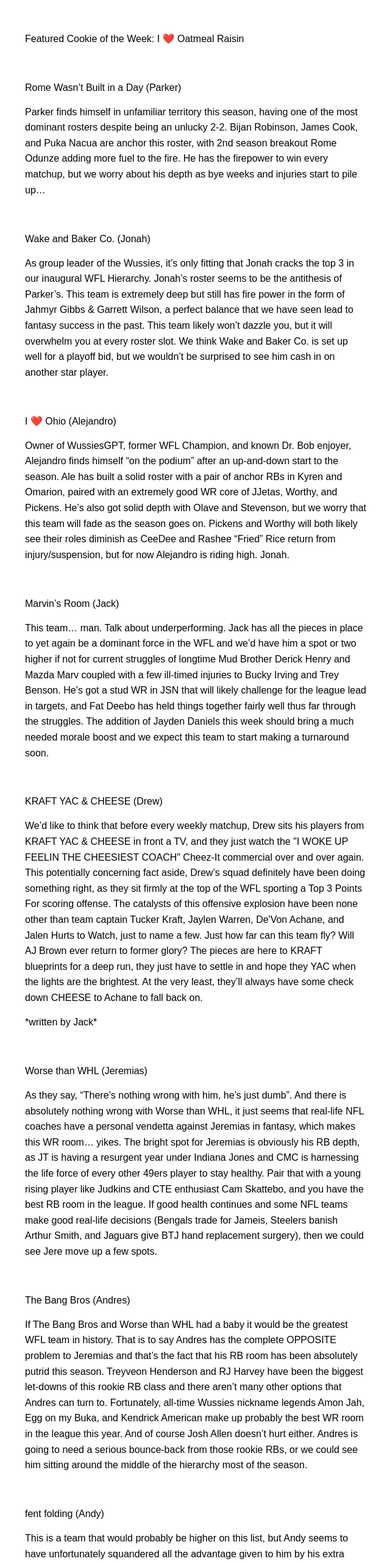
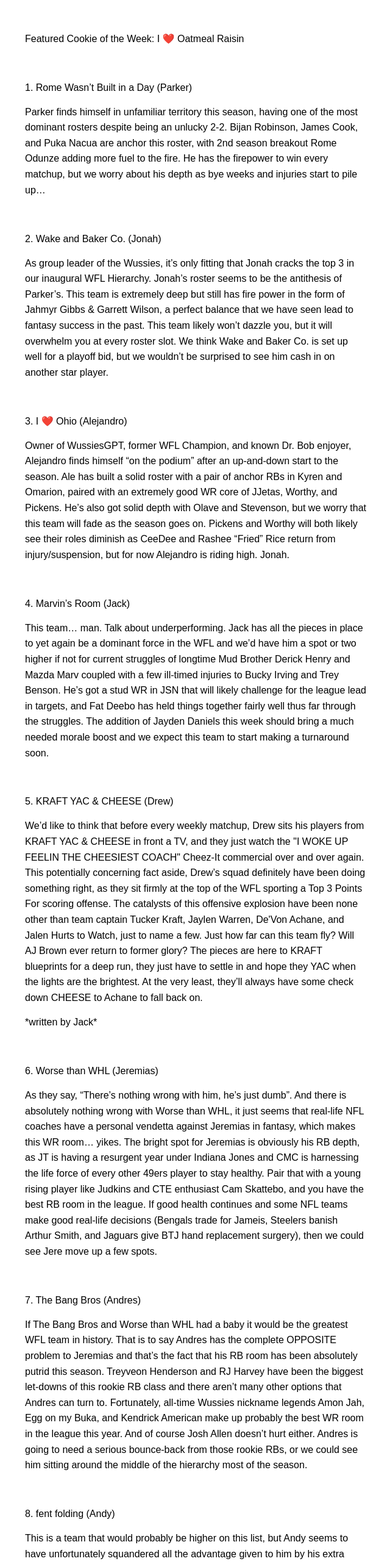
Before and after one commit to andyragu/wfl-website, a Next.js app: page /articles/wfl-weekly-5 in a window 1280 px wide. Shown: the part 3780-6344 px from the top of the page at 61% size, without its empty margins (319-959 px from the left). Built offline with nearby package versions, Linux system fonts and the light colour scheme.

Commit message:
added numbers

```diff
--- a/src/app/articles/wfl-weekly-5/page.tsx
+++ b/src/app/articles/wfl-weekly-5/page.tsx
@@ -57,35 +57,35 @@ export default function WFLWeekly5(){
                     <p>&nbsp;</p>
                     <ol>
                     <li>
-                    <p><span style={{ whiteSpace: 'pre-wrap' }} data-tt="{&quot;paragraphStyle&quot;:{&quot;alignment&quot;:4,&quot;style&quot;:102,&quot;writingDirection&quot;:1}}">Rome Wasn&rsquo;t Built in a Day (Parker) </span></p>
+                    <p><span style={{ whiteSpace: 'pre-wrap' }} data-tt="{&quot;paragraphStyle&quot;:{&quot;alignment&quot;:4,&quot;style&quot;:102,&quot;writingDirection&quot;:1}}">1. Rome Wasn&rsquo;t Built in a Day (Parker) </span></p>
                     </li>
                     </ol>
                     <p><span style={{ whiteSpace: 'pre-wrap' }} data-tt="{&quot;paragraphStyle&quot;:{&quot;alignment&quot;:4,&quot;writingDirection&quot;:1}}">Parker finds himself in unfamiliar territory this season, having one of the most dominant rosters despite being an unlucky 2-2. Bijan Robinson, James Cook, and Puka Nacua are anchor this roster, with 2nd season breakout Rome Odunze adding more fuel to the fire. He has the firepower to win every matchup, but we worry about his depth as bye weeks and injuries start to pile up&hellip; </span></p>
                     <p>&nbsp;</p>
                     <ol>
                     <li>
-                    <p><span style={{ whiteSpace: 'pre-wrap' }} data-tt="{&quot;paragraphStyle&quot;:{&quot;alignment&quot;:4,&quot;style&quot;:102,&quot;writingDirection&quot;:1,&quot;startingListItemNumber&quot;:2}}">Wake and Baker Co. (Jonah) </span></p>
+                    <p><span style={{ whiteSpace: 'pre-wrap' }} data-tt="{&quot;paragraphStyle&quot;:{&quot;alignment&quot;:4,&quot;style&quot;:102,&quot;writingDirection&quot;:1,&quot;startingListItemNumber&quot;:2}}">2. Wake and Baker Co. (Jonah) </span></p>
                     </li>
                     </ol>
                     <p><span style={{ whiteSpace: 'pre-wrap' }} data-tt="{&quot;paragraphStyle&quot;:{&quot;alignment&quot;:4,&quot;writingDirection&quot;:1}}">As group leader of the Wussies, it&rsquo;s only fitting that Jonah cracks the top 3 in our inaugural WFL Hierarchy. Jonah&rsquo;s roster seems to be the antithesis of Parker&rsquo;s. This team is extremely deep but still has fire power in the form of Jahmyr Gibbs &amp; Garrett Wilson, a perfect balance that we have seen lead to fantasy success in the past. This team likely won&rsquo;t dazzle you, but it will overwhelm you at every roster slot. We think Wake and Baker Co. is set up well for a playoff bid, but we wouldn&rsquo;t be surprised to see him cash in on another star player. </span></p>
                     <p>&nbsp;</p>
                     <ol>
                     <li>
-                    <p><span style={{ whiteSpace: 'pre-wrap' }} data-tt="{&quot;paragraphStyle&quot;:{&quot;alignment&quot;:4,&quot;style&quot;:102,&quot;writingDirection&quot;:1,&quot;startingListItemNumber&quot;:3}}">I ❤️ Ohio (Alejandro) </span></p>
+                    <p><span style={{ whiteSpace: 'pre-wrap' }} data-tt="{&quot;paragraphStyle&quot;:{&quot;alignment&quot;:4,&quot;style&quot;:102,&quot;writingDirection&quot;:1,&quot;startingListItemNumber&quot;:3}}">3. I ❤️ Ohio (Alejandro) </span></p>
                     </li>
                     </ol>
                     <p><span style={{ whiteSpace: 'pre-wrap' }} data-tt="{&quot;paragraphStyle&quot;:{&quot;alignment&quot;:4,&quot;writingDirection&quot;:1}}">Owner of WussiesGPT, former WFL Champion, and known Dr. Bob enjoyer, Alejandro finds himself &ldquo;on the podium&rdquo; after an up-and-down start to the season. Ale has built a solid roster with a pair of anchor RBs in Kyren and Omarion, paired with an extremely good WR core of JJetas, Worthy, and Pickens. He&rsquo;s also got solid depth with Olave and Stevenson, but we worry that this team will fade as the season goes on. Pickens and Worthy will both likely see their roles diminish as CeeDee and Rashee &ldquo;Fried&rdquo; Rice return from injury/suspension, but for now Alejandro is riding high. Jonah. </span></p>
                     <p>&nbsp;</p>
                     <ol>
                     <li>
-                    <p><span style={{ whiteSpace: 'pre-wrap' }} data-tt="{&quot;paragraphStyle&quot;:{&quot;alignment&quot;:4,&quot;style&quot;:102,&quot;writingDirection&quot;:1,&quot;startingListItemNumber&quot;:4}}">Marvin&rsquo;s Room (Jack) </span></p>
+                    <p><span style={{ whiteSpace: 'pre-wrap' }} data-tt="{&quot;paragraphStyle&quot;:{&quot;alignment&quot;:4,&quot;style&quot;:102,&quot;writingDirection&quot;:1,&quot;startingListItemNumber&quot;:4}}">4. Marvin&rsquo;s Room (Jack) </span></p>
                     </li>
                     </ol>
                     <p><span style={{ whiteSpace: 'pre-wrap' }} data-tt="{&quot;paragraphStyle&quot;:{&quot;alignment&quot;:4,&quot;writingDirection&quot;:1}}">This team&hellip; man. Talk about underperforming. Jack has all the pieces in place to yet again be a dominant force in the WFL and we&rsquo;d have him a spot or two higher if not for current struggles of longtime Mud Brother Derick Henry and Mazda Marv coupled with a few ill-timed injuries to Bucky Irving and Trey Benson. He&rsquo;s got a stud WR in JSN that will likely challenge for the league lead in targets, and Fat Deebo has held things together fairly well thus far through the struggles. The addition of Jayden Daniels this week should bring a much needed morale boost and we expect this team to start making a turnaround soon. </span></p>
                     <p>&nbsp;</p>
                     <ol>
                     <li>
-                    <p><span style={{ whiteSpace: 'pre-wrap' }} data-tt="{&quot;paragraphStyle&quot;:{&quot;alignment&quot;:4,&quot;style&quot;:102,&quot;writingDirection&quot;:1,&quot;startingListItemNumber&quot;:5}}">KRAFT YAC &amp; CHEESE (Drew) </span></p>
+                    <p><span style={{ whiteSpace: 'pre-wrap' }} data-tt="{&quot;paragraphStyle&quot;:{&quot;alignment&quot;:4,&quot;style&quot;:102,&quot;writingDirection&quot;:1,&quot;startingListItemNumber&quot;:5}}">5. KRAFT YAC &amp; CHEESE (Drew) </span></p>
                     </li>
                     </ol>
                     <p><span style={{ whiteSpace: 'pre-wrap' }} data-tt="{&quot;paragraphStyle&quot;:{&quot;alignment&quot;:4,&quot;writingDirection&quot;:1}}">We&rsquo;d like to think that before every weekly matchup, Drew sits his players from KRAFT YAC &amp; CHEESE in front a TV, and they just watch the &quot;I WOKE UP FEELIN THE CHEESIEST COACH&quot; Cheez-It commercial over and over again. This potentially concerning fact aside, Drew&rsquo;s squad definitely have been doing something right, as they sit firmly at the top of the WFL sporting a Top 3 Points For scoring offense. The catalysts of this offensive explosion have been none other than team captain Tucker Kraft, Jaylen Warren, De&apos;Von Achane, and Jalen Hurts to Watch, just to name a few. Just how far can this team fly? Will AJ Brown ever return to former glory? The pieces are here to KRAFT blueprints for a deep run, they just have to settle in and hope they YAC when the lights are the brightest. At the very least, they&rsquo;ll always have some check down CHEESE to Achane to fall back on. </span></p>
@@ -93,21 +93,21 @@ export default function WFLWeekly5(){
                     <p>&nbsp;</p>
                     <ol>
                     <li>
-                    <p><span style={{ whiteSpace: 'pre-wrap' }} data-tt="{&quot;paragraphStyle&quot;:{&quot;alignment&quot;:4,&quot;style&quot;:102,&quot;writingDirection&quot;:1,&quot;startingListItemNumber&quot;:6}}">Worse than WHL (Jeremias) </span></p>
+                    <p><span style={{ whiteSpace: 'pre-wrap' }} data-tt="{&quot;paragraphStyle&quot;:{&quot;alignment&quot;:4,&quot;style&quot;:102,&quot;writingDirection&quot;:1,&quot;startingListItemNumber&quot;:6}}">6. Worse than WHL (Jeremias) </span></p>
                     </li>
                     </ol>
                     <p><span style={{ whiteSpace: 'pre-wrap' }} data-tt="{&quot;paragraphStyle&quot;:{&quot;alignment&quot;:4,&quot;writingDirection&quot;:1}}">As they say, &ldquo;There&rsquo;s nothing wrong with him, he&rsquo;s just dumb&rdquo;. And there is absolutely nothing wrong with Worse than WHL, it just seems that real-life NFL coaches have a personal vendetta against Jeremias in fantasy, which makes this WR room&hellip; yikes. The bright spot for Jeremias is obviously his RB depth, as JT is having a resurgent year under Indiana Jones and CMC is harnessing the life force of every other 49ers player to stay healthy. Pair that with a young rising player like Judkins and CTE enthusiast Cam Skattebo, and you have the best RB room in the league. If good health continues and some NFL teams make good real-life decisions (Bengals trade for Jameis, Steelers banish Arthur Smith, and Jaguars give BTJ hand replacement surgery), then we could see Jere move up a few spots. </span></p>
                     <p>&nbsp;</p>
                     <ol>
                     <li>
-                    <p><span style={{ whiteSpace: 'pre-wrap' }} data-tt="{&quot;paragraphStyle&quot;:{&quot;alignment&quot;:4,&quot;style&quot;:102,&quot;writingDirection&quot;:1,&quot;startingListItemNumber&quot;:7}}">The Bang Bros (Andres) </span></p>
+                    <p><span style={{ whiteSpace: 'pre-wrap' }} data-tt="{&quot;paragraphStyle&quot;:{&quot;alignment&quot;:4,&quot;style&quot;:102,&quot;writingDirection&quot;:1,&quot;startingListItemNumber&quot;:7}}">7. The Bang Bros (Andres) </span></p>
                     </li>
                     </ol>
                     <p><span style={{ whiteSpace: 'pre-wrap' }} data-tt="{&quot;paragraphStyle&quot;:{&quot;alignment&quot;:4,&quot;writingDirection&quot;:1}}">If The Bang Bros and Worse than WHL had a baby it would be the greatest WFL team in history. That is to say Andres has the complete OPPOSITE problem to Jeremias and that&rsquo;s the fact that his RB room has been absolutely putrid this season. Treyveon Henderson and RJ Harvey have been the biggest let-downs of this rookie RB class and there aren&rsquo;t many other options that Andres can turn to. Fortunately, all-time Wussies nickname legends Amon Jah, Egg on my Buka, and Kendrick American make up probably the best WR room in the league this year. And of course Josh Allen doesn&rsquo;t hurt either. Andres is going to need a serious bounce-back from those rookie RBs, or we could see him sitting around the middle of the hierarchy most of the season. </span></p>
                     <p>&nbsp;</p>
                     <ol>
                     <li>
-                    <p><span style={{ whiteSpace: 'pre-wrap' }} data-tt="{&quot;paragraphStyle&quot;:{&quot;alignment&quot;:4,&quot;style&quot;:102,&quot;writingDirection&quot;:1,&quot;startingListItemNumber&quot;:8}}">fent folding (Andy) </span></p>
+                    <p><span style={{ whiteSpace: 'pre-wrap' }} data-tt="{&quot;paragraphStyle&quot;:{&quot;alignment&quot;:4,&quot;style&quot;:102,&quot;writingDirection&quot;:1,&quot;startingListItemNumber&quot;:8}}">8. fent folding (Andy) </span></p>
                     </li>
                     </ol>
                     <p><span style={{ whiteSpace: 'pre-wrap' }} data-tt="{&quot;paragraphStyle&quot;:{&quot;alignment&quot;:4,&quot;writingDirection&quot;:1}}">This is a team that would probably be higher on this list, but Andy seems to have unfortunately squandered all the advantage given to him by his extra draft picks in what can only be described as the longest duration crash-out in WFL history. Early-season injuries to Lamar, CeeDee, and Mike Evans bump him down a few pegs, and the mega-deal with Eric and Jeremias is clearly not going his way thus far. When his team starts getting healthy we&rsquo;ll probably see him move up the Hierarchy, but blowing all your FAAB and then starting Darius Slayton is generally not the position you want to be in. </span></p>
@@ -117,21 +117,21 @@ export default function WFLWeekly5(){
                     <p>&nbsp;</p>
                     <ol>
                     <li>
-                    <p><span style={{ whiteSpace: 'pre-wrap' }} data-tt="{&quot;paragraphStyle&quot;:{&quot;alignment&quot;:4,&quot;style&quot;:102,&quot;writingDirection&quot;:1,&quot;startingListItemNumber&quot;:10}}">Hall of Fame YouTuber (Fabian) </span></p>
+                    <p><span style={{ whiteSpace: 'pre-wrap' }} data-tt="{&quot;paragraphStyle&quot;:{&quot;alignment&quot;:4,&quot;style&quot;:102,&quot;writingDirection&quot;:1,&quot;startingListItemNumber&quot;:10}}">10. Hall of Fame YouTuber (Fabian) </span></p>
                     </li>
                     </ol>
                     <p><span style={{ whiteSpace: 'pre-wrap' }} data-tt="{&quot;paragraphStyle&quot;:{&quot;alignment&quot;:4,&quot;writingDirection&quot;:1}}">As we do every week, we here at WFL Weekly wish you good luck with injuries and leave the rest up to the higher powers. The irony for Fabian is he IS one of those higher powers and yet couldn&rsquo;t save his own team. After strategically placing Travis Kelce to take out Xavier Worthy in Week 1 to ensure he wouldn&rsquo;t be available in Week 3 for his matchup against I ❤️ Ohio, it seems karmic retribution is finally catching up to this team. An incredibly unfortunate injury to Malik Nabers sends Fabian cratering down the ranks. Paired with underperformance from supposed two-way superstar Travis Hunter and Chase Brown, Fabian finds himself with an uphill climb if he&rsquo;s going to make the playoffs. </span></p>
                     <p>&nbsp;</p>
                     <ol>
                     <li>
-                    <p><span style={{ whiteSpace: 'pre-wrap' }} data-tt="{&quot;paragraphStyle&quot;:{&quot;alignment&quot;:4,&quot;style&quot;:102,&quot;writingDirection&quot;:1,&quot;startingListItemNumber&quot;:11}}">Rico Suave (Johnny) </span></p>
+                    <p><span style={{ whiteSpace: 'pre-wrap' }} data-tt="{&quot;paragraphStyle&quot;:{&quot;alignment&quot;:4,&quot;style&quot;:102,&quot;writingDirection&quot;:1,&quot;startingListItemNumber&quot;:11}}">11. Rico Suave (Johnny) </span></p>
                     </li>
                     </ol>
                     <p><span style={{ whiteSpace: 'pre-wrap' }} data-tt="{&quot;paragraphStyle&quot;:{&quot;alignment&quot;:4,&quot;writingDirection&quot;:1}}">No manager has the potential to make as wild swings up and down the Hierarchy as Trade2Trade Man himself. Unfortunately, he finds himself down near the bottom after a series of trades that seem to have left him right back where he started. Time is a flat circle. We thought his team was really looking up after the acquisition of Javonte Williams and a bounce-back performance by Omarion Hampton following a disappointing few weeks to start the season. Johnny decided to trade his star power for depth, and we don&rsquo;t necessarily blame him in this wild world of injuries. It&rsquo;ll all depend on how these newly acquired players shake out, as well as Rashee Rice&rsquo;s performance upon return, but for now he finds himself near the bottom of the hierarchy. </span></p>
                     <p>&nbsp;</p>
                     <ol>
                     <li>
-                    <p><span style={{ whiteSpace: 'pre-wrap' }} data-tt="{&quot;paragraphStyle&quot;:{&quot;alignment&quot;:4,&quot;style&quot;:102,&quot;writingDirection&quot;:1,&quot;startingListItemNumber&quot;:12}}">Cumming&hellip; (Daniel) </span></p>
+                    <p><span style={{ whiteSpace: 'pre-wrap' }} data-tt="{&quot;paragraphStyle&quot;:{&quot;alignment&quot;:4,&quot;style&quot;:102,&quot;writingDirection&quot;:1,&quot;startingListItemNumber&quot;:12}}">12. Cumming&hellip; (Daniel) </span></p>
                     </li>
                     </ol>
                     <p><span style={{ whiteSpace: 'pre-wrap' }} data-tt="{&quot;paragraphStyle&quot;:{&quot;alignment&quot;:4,&quot;writingDirection&quot;:1}}">A victim of his own actions, we find Daniel at the bottom of the WFL hierarchy. He flew too close to the sun and got burned, mortgaging too much draft capital in hopes of a WFL championship last season. Unfortunately, the fantasy gods continue to smite him as punishment for his wrongdoings by taking away both James Conner and Austin Ekeler for the season. But that doesn&rsquo;t mean the Peach is down and out. Strategic waiver pickups in Woody Marks and Justin Fields could see this scrappy team start to make a turn around. We don&rsquo;t see this team moving up too high in the power rankings, but that doesn&rsquo;t mean a few close wins can&rsquo;t change his fortune in the WFL standings. </span></p>
```
